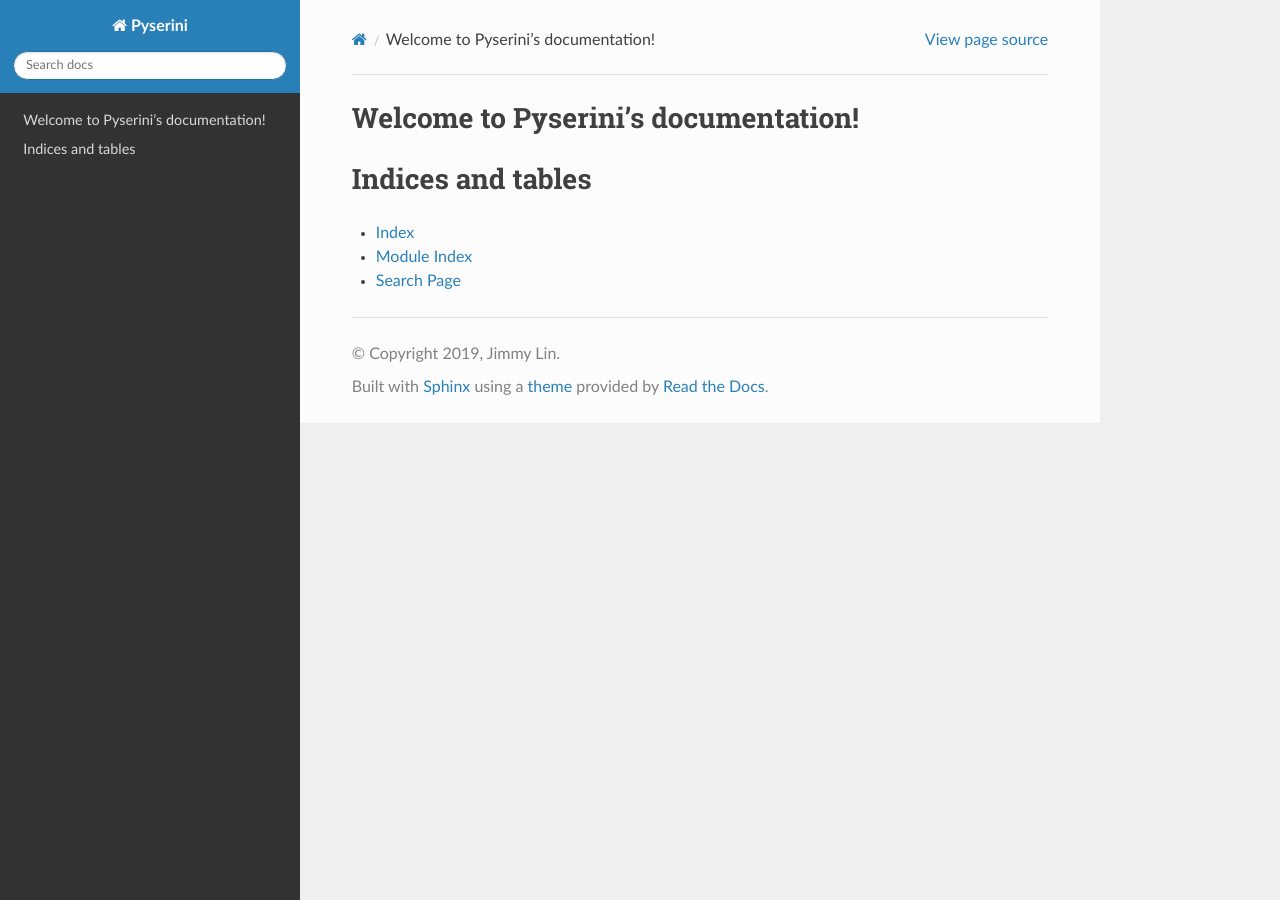
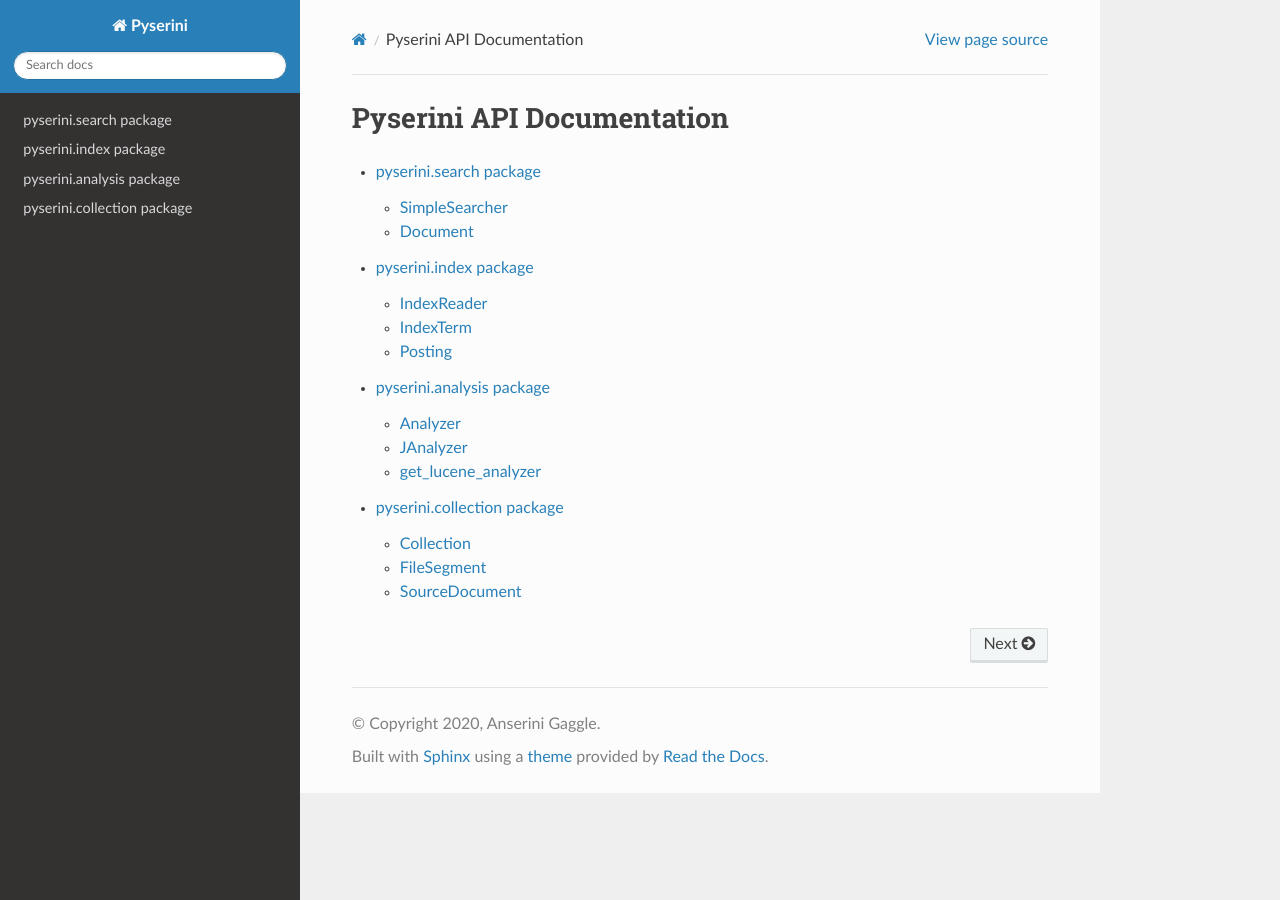
Before and after one commit to castorini/pyserini, a Sphinx documentation site: the page built from docs/source/index.rst, in a window 1280 px wide. Built offline with Sphinx 7.4.7 and the Read the Docs theme 2.0.0, drawn with Linux system fonts in a browser that asks for light colours.

Commit message:
Updates.

```diff
--- a/docs/source/conf.py
+++ b/docs/source/conf.py
@@ -19,11 +19,11 @@ sys.path.insert(0, os.path.abspath('../..'))
 # -- Project information -----------------------------------------------------
 
 project = 'Pyserini'
-copyright = '2019, Jimmy Lin'
-author = 'Jimmy Lin'
+copyright = '2020, Anserini Gaggle'
+author = 'Anserini Gaggle'
 
 # The full version, including alpha/beta/rc tags
-release = '0.7.0.0'
+release = '0.9.3.0'
 
 
 # -- General configuration ---------------------------------------------------
@@ -31,7 +31,7 @@ release = '0.7.0.0'
 # Add any Sphinx extension module names here, as strings. They can be
 # extensions coming with Sphinx (named 'sphinx.ext.*') or your custom
 # ones.
-extensions = [ 'sphinx.ext.napoleon' ]
+extensions = [ 'sphinx.ext.napoleon', 'sphinx.ext.autodoc', 'sphinx_autodoc_typehints' ]
 
 # Add any paths that contain templates here, relative to this directory.
 templates_path = ['_templates']
--- a/docs/source/index.rst
+++ b/docs/source/index.rst
@@ -1,20 +1,12 @@
-.. Pyserini documentation master file, created by
-   sphinx-quickstart on Mon Dec 30 07:00:32 2019.
-   You can adapt this file completely to your liking, but it should at least
-   contain the root `toctree` directive.
-
-Welcome to Pyserini's documentation!
-====================================
+Pyserini API Documentation
+==========================
 
 .. toctree::
    :maxdepth: 2
-   :caption: Contents:
 
+   pyserini.search
+   pyserini.index
+   pyserini.analysis
+   pyserini.collection
 
-
-Indices and tables
-==================
-
-* :ref:`genindex`
-* :ref:`modindex`
-* :ref:`search`
+.. * :ref:`modindex`
--- /dev/null
+++ b/docs/source/pyserini.analysis.rst
@@ -0,0 +1,22 @@
+pyserini.analysis package
+=========================
+
+Analyzer
+--------
+
+.. autoclass:: pyserini.analysis.Analyzer
+   :members:
+   :undoc-members:
+   :show-inheritance:
+
+JAnalyzer
+---------
+
+.. autoattribute:: pyserini.analysis.JAnalyzer
+
+Pyjnius ``JavaClass`` wrapper of ``org.apache.lucene.analysis.Analyzer``.
+
+get_lucene_analyzer
+-------------------
+
+.. autofunction:: pyserini.analysis.get_lucene_analyzer
--- a/docs/source/pyserini.search.rst
+++ b/docs/source/pyserini.search.rst
@@ -1,22 +1,18 @@
 pyserini.search package
 =======================
 
-Submodules
-----------
+SimpleSearcher
+--------------
 
-pyserini.search.pysearch module
--------------------------------
-
-.. automodule:: pyserini.search.pysearch
+.. autoclass:: pyserini.search.SimpleSearcher
    :members:
    :undoc-members:
    :show-inheritance:
 
+Document
+--------
 
-Module contents
----------------
-
-.. automodule:: pyserini.search
+.. autoclass:: pyserini.search.Document
    :members:
    :undoc-members:
    :show-inheritance:
```
Also changed, not shown: docs/source/pyserini.collection.rst (+13 -9 lines), docs/source/pyserini.index.rst (+9 -13 lines), 7 other files.
